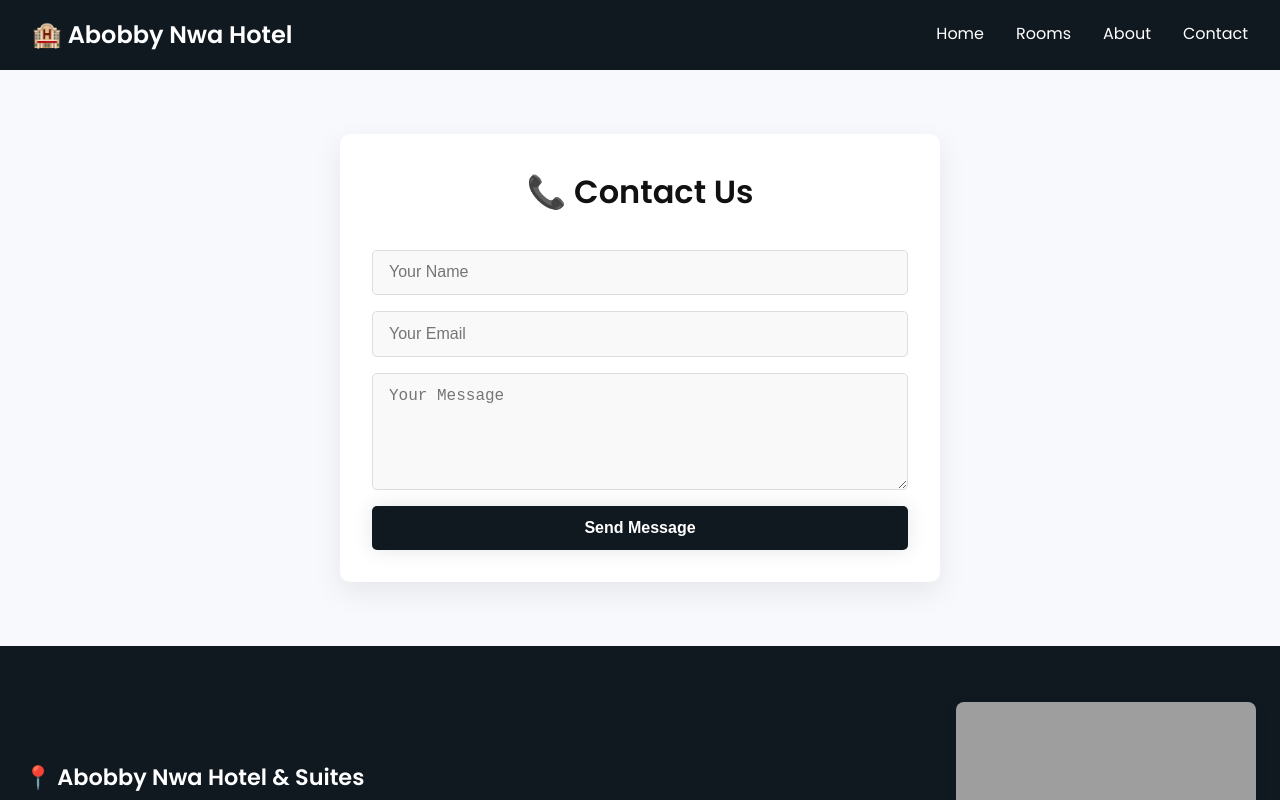
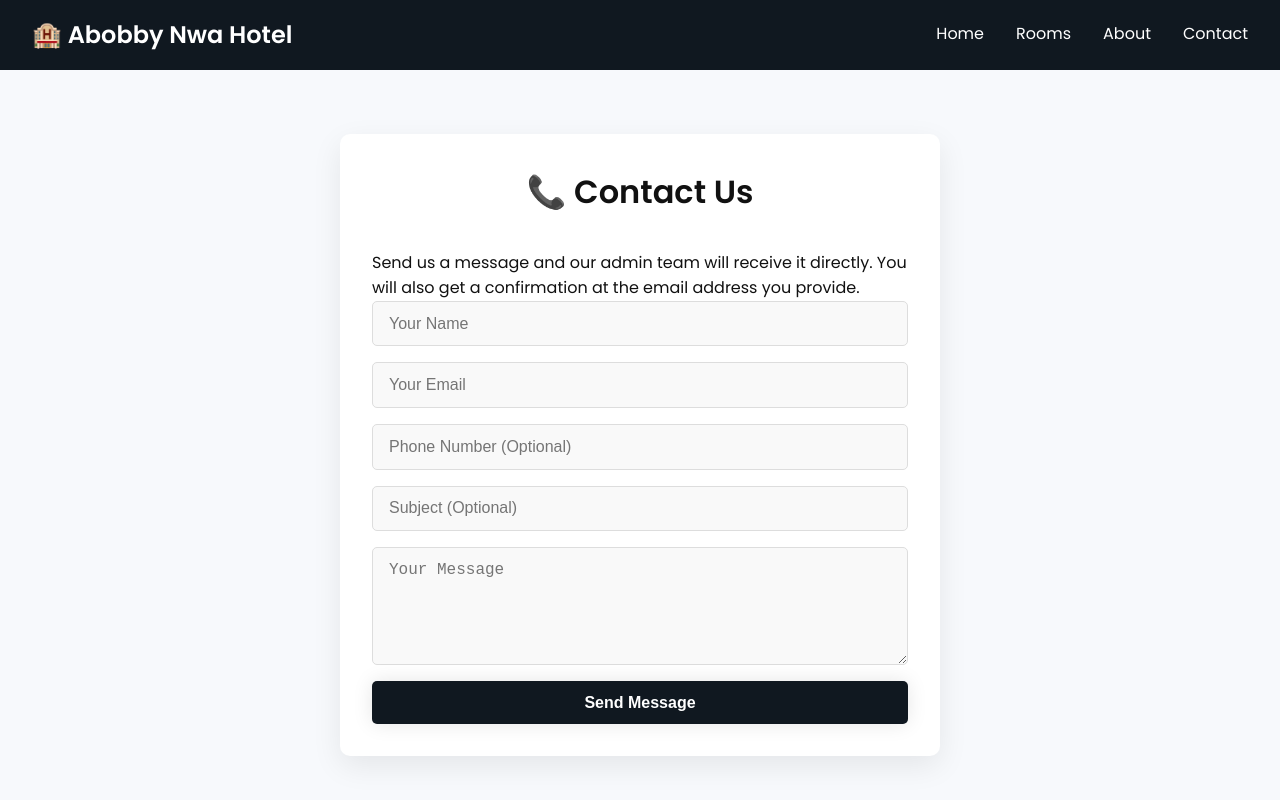
Before and after one commit to Abobbynwa/abobby-nwa-hotel-frontend, a React (Vite) app: page /contact in a window 1280 px wide. Shown: the top 800 px of the page. Built offline with nearby package versions, Linux system fonts and the light colour scheme; no server answers; grey boxes are pictures that could not be loaded.

Commit message:
Improve contact form confirmation and admin message payload

```diff
--- a/src/pages/Contact.jsx
+++ b/src/pages/Contact.jsx
@@ -3,8 +3,16 @@ import API from '../services/api'
 import '../styles/contact.css'
 
 const Contact = () => {
-  const [formData, setFormData] = useState({ name: '', email: '', message: '' })
+  const [formData, setFormData] = useState({
+    name: '',
+    email: '',
+    phone: '',
+    subject: '',
+    message: ''
+  })
   const [loading, setLoading] = useState(false)
+  const [successMessage, setSuccessMessage] = useState('')
+  const [errorMessage, setErrorMessage] = useState('')
 
   const handleChange = (e) => {
     setFormData({ ...formData, [e.target.name]: e.target.value })
@@ -13,14 +21,32 @@ const Contact = () => {
   const handleSubmit = async (e) => {
     e.preventDefault()
     setLoading(true)
+    setSuccessMessage('')
+    setErrorMessage('')
 
     try {
-      await API.post('/contact', formData)
-      alert('Thanks for contacting us! We’ll be in touch.')
-      setFormData({ name: '', email: '', message: '' })
+      const { data } = await API.post('/contact', formData)
+
+      setSuccessMessage(
+        data.message ||
+        'Your message has been received. A confirmation has been sent to your email if email service is active.'
+      )
+
+      setFormData({
+        name: '',
+        email: '',
+        phone: '',
+        subject: '',
+        message: ''
+      })
     } catch (error) {
       console.error('Contact form error:', error)
-      alert('Message failed to send. Please try again or contact us on WhatsApp.')
+      const message =
+        error.response?.data?.message ||
+        error.message ||
+        'Message failed to send. Please try again or contact us on WhatsApp.'
+
+      setErrorMessage(message)
     } finally {
       setLoading(false)
     }
@@ -29,6 +55,22 @@ const Contact = () => {
   return (
     <div className="contact-page container">
       <h2>📞 Contact Us</h2>
+      <p className="contact-intro">
+        Send us a message and our admin team will receive it directly. You will also get a confirmation at the email address you provide.
+      </p>
+
+      {successMessage && (
+        <div className="contact-alert success-alert">
+          ✅ {successMessage}
+        </div>
+      )}
+
+      {errorMessage && (
+        <div className="contact-alert error-alert">
+          ❌ {errorMessage}
+        </div>
+      )}
+
       <form onSubmit={handleSubmit} className="contact-form">
         <input
           type="text"
@@ -38,6 +80,7 @@ const Contact = () => {
           value={formData.name}
           onChange={handleChange}
         />
+
         <input
           type="email"
           name="email"
@@ -46,6 +89,23 @@ const Contact = () => {
           value={formData.email}
           onChange={handleChange}
         />
+
+        <input
+          type="tel"
+          name="phone"
+          placeholder="Phone Number (Optional)"
+          value={formData.phone}
+          onChange={handleChange}
+        />
+
+        <input
+          type="text"
+          name="subject"
+          placeholder="Subject (Optional)"
+          value={formData.subject}
+          onChange={handleChange}
+        />
+
         <textarea
           name="message"
           placeholder="Your Message"
@@ -54,8 +114,9 @@ const Contact = () => {
           value={formData.message}
           onChange={handleChange}
         />
+
         <button type="submit" className="btn btn-glow" disabled={loading}>
-          {loading ? 'Sending...' : 'Send Message'}
+          {loading ? 'Sending Message...' : 'Send Message'}
         </button>
       </form>
     </div>
```
